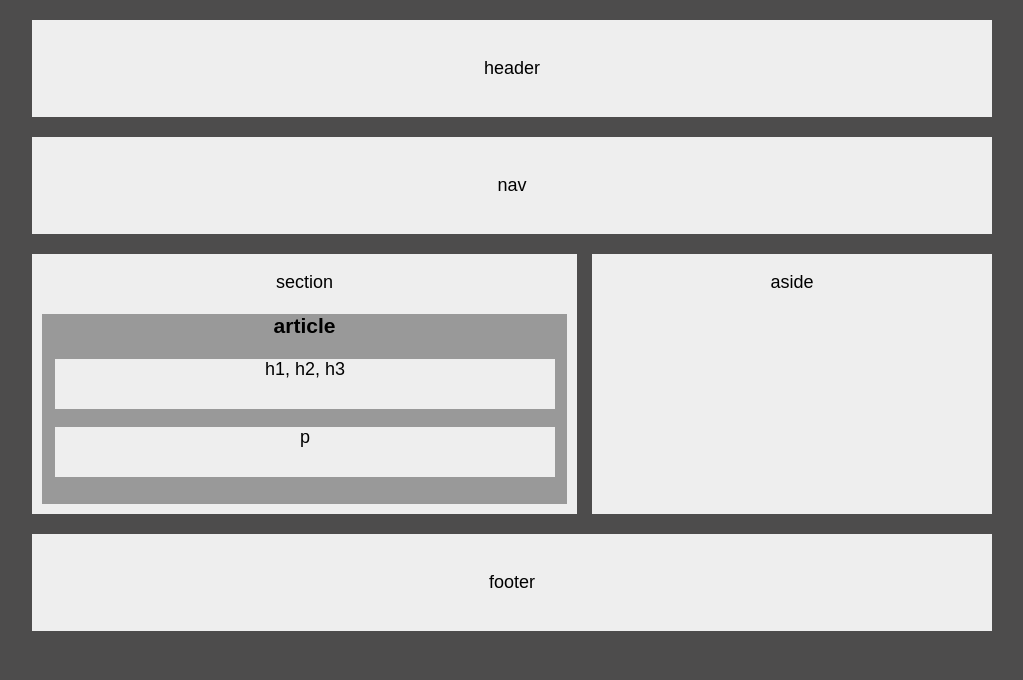
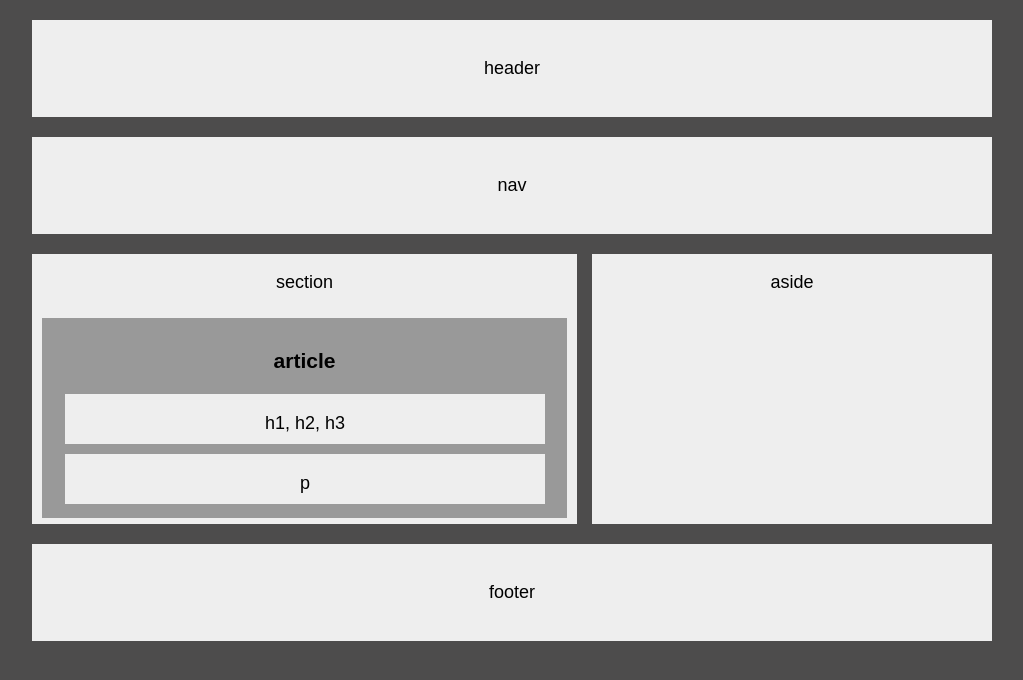
Before and after one commit to mbarachkov/HW-Wireframe, a plain HTML site: page index.html in a window 1280 px wide. Shown: the whole page, without its empty margins (128-1151 px from the left). Drawn offline with Linux system fonts and the light colour scheme.

Commit message:
adjusted the 2 boxes in article/also aligned text in both as well

```diff
--- a/style.css
+++ b/style.css
@@ -34,35 +34,41 @@ body {
     background-color: #eee;
     text-align: center;
     z-index: 2;
-    height: 260px;
+    height: 270px;
 }
 #aside {
     float: right;
     width: 400px;
     background-color: #eee;
     text-align: center;
-    height: 260px;
+    height: 270px;
     margin-bottom: 20px;
 }
 #article {
     background-color: #999;
     width: 525px;
-    height: 190px;
+    height: 200px;
     z-index: 1;
     margin-left: 10px;
+    margin-top: 25px;
+    padding: 10px;
+    /* line-height: 10px; */
 }
 #h1h2h3 {
     background-color: #eee;
-    width: 500px;
+    width: 480px;
     margin-left: 13px;
     height: 50px;
+    padding: 1px;
     text-align: center;
+    margin-bottom: 10px;
 }
 #soloP {
     background-color: #eee;
-    width: 500px;
+    width: 480px;
     height: 50px;
     margin-left: 13px;
+    padding: 1px;
 
 }
 #footer {
```
